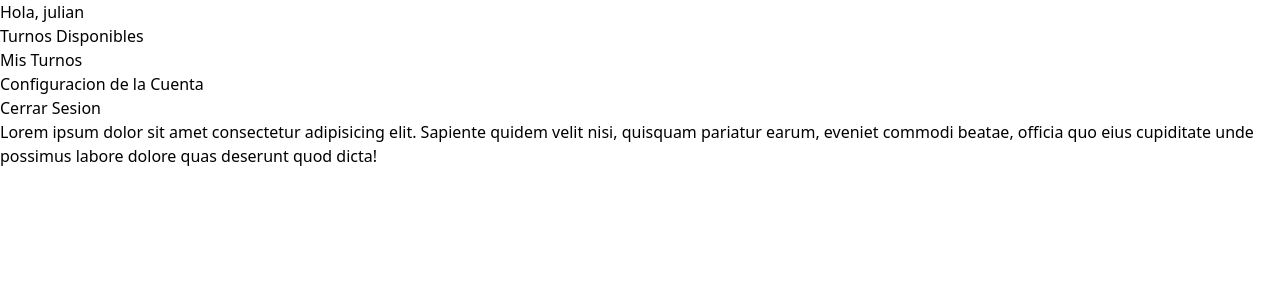
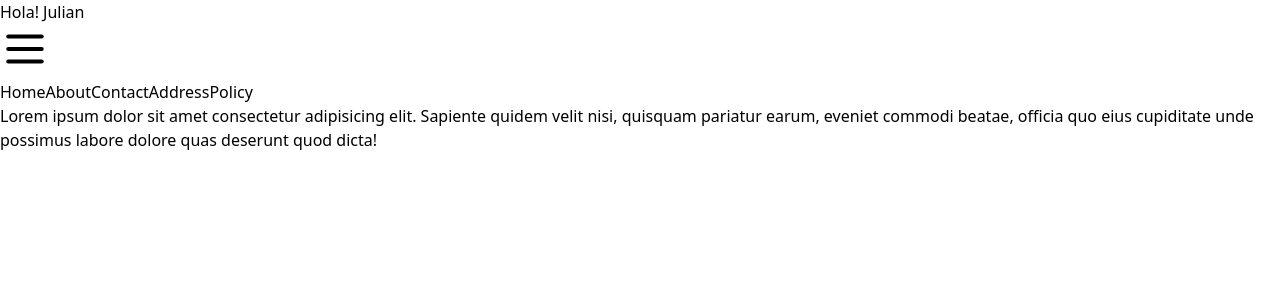
Before and after one commit to Romma711/sistemaTurnos, a React (Vite) app in the folder client/: page / in a window 1280 px wide. Shown: the top 300 px of the page. Built offline with nearby package versions, Linux system fonts and the light colour scheme.

Commit message:
Changing sidebar

```diff
--- a/client/src/components/SideBar.jsx
+++ b/client/src/components/SideBar.jsx
@@ -1,18 +1,58 @@
-import { Children } from "react";
+import { useState } from "react";
 
 export function SideBar(props) {
+    const [nav, setNav] = useState(false)
+
+    const showNav = () => {
+        setNav(!nav)
+    }
     return (
-        <main className="flex flex-col">
-            <nav className="flex items-center w-40 h-full overflow-hidden text-gray-700 bg-gray-100 rounded">
-                <h2>Hola, {props.user}</h2>
-                <ul>
-                    <li><button>Turnos Disponibles</button></li>
-                    <li><button>Mis Turnos</button></li>
-                    <li><button>Configuracion de la Cuenta</button></li>
-                    <li><button>Cerrar Sesion</button></li>
-                </ul>
-            </nav>
-            <article>{props.children}</article>
-        </main>
+        <header className="flex justify-between ">
+            <div className="">
+                {props.user ? (<h1 className="">Hola! {props.user}</h1>) : (<h1>Bienvenido</h1>)}
+            </div>
+            {/*hamburguesa*/}
+            <div>
+                {nav ? (
+                    // close button
+                    <button className="fixed right-[30px] z-50 lg:hidden" onClick={showNav}>
+                        <svg width="50px" height="50px" viewBox="0 0 24 24" fill="none" xmlns="http://www.w3.org/2000/svg">
+                            <path d="M6.99486 7.00636C6.60433 7.39689 6.60433 8.03005 6.99486 8.42058L10.58 12.0057L6.99486 15.5909C6.60433 15.9814 6.60433 16.6146 6.99486 17.0051C7.38538 17.3956 8.01855 17.3956 8.40907 17.0051L11.9942 13.4199L15.5794 17.0051C15.9699 17.3956 16.6031 17.3956 16.9936 17.0051C17.3841 16.6146 17.3841 15.9814 16.9936 15.5909L13.4084 12.0057L16.9936 8.42059C17.3841 8.03007 17.3841 7.3969 16.9936 7.00638C16.603 6.61585 15.9699 6.61585 15.5794 7.00638L11.9942 10.5915L8.40907 7.00636C8.01855 6.61584 7.38538 6.61584 6.99486 7.00636Z" fill="#0F0F0F" />
+                        </svg>
+                    </button>
+                ) : (
+                    <button className=" lg:hidden" onClick={showNav}>
+
+                        <svg width="50px" height="50px" viewBox="0 0 24 24" fill="none" xmlns="http://www.w3.org/2000/svg">
+                            <path d="M4 18L20 18" stroke="#000000" stroke-width="2" stroke-linecap="round" />
+                            <path d="M4 12L20 12" stroke="#000000" stroke-width="2" stroke-linecap="round" />
+                            <path d="M4 6L20 6" stroke="#000000" stroke-width="2" stroke-linecap="round" />
+                        </svg>
+                    </button>
+                )}
+                <nav
+                    className={`h-[100vh] fixed top-[0px] flex flex-col justify-around items-center w-full md:hidden bg-white z-40 duration-1000 ${nav ? "right-[0px]" : "right-[-100vw]"
+                        } `}
+                >
+                    <a href="#" className="underline">
+                        Home
+                    </a>
+                    <a href="#" className="underline">
+                        About
+                    </a>
+                    <a href="#" className="underline">
+                        Contact
+                    </a>
+                    <a href="#" className="underline">
+                        Address
+                    </a>
+                    <a href="#" className="underline">
+                        Policy
+                    </a>
+                </nav>
+            </div>
+
+            <main>{props.children}</main>
+        </header>
     )
 }
--- a/client/src/pages/Index.jsx
+++ b/client/src/pages/Index.jsx
@@ -2,7 +2,7 @@ import { SideBar } from "../components/SideBar";
 
 export function Index (){
     return(
-        <SideBar user="julian">
+        <SideBar user="Julian">
             <h1>Lorem ipsum dolor sit amet consectetur adipisicing elit. Sapiente quidem velit nisi, quisquam pariatur earum, eveniet commodi beatae, officia quo eius cupiditate unde possimus labore dolore quas deserunt quod dicta!</h1>
         </SideBar>
     )
```
